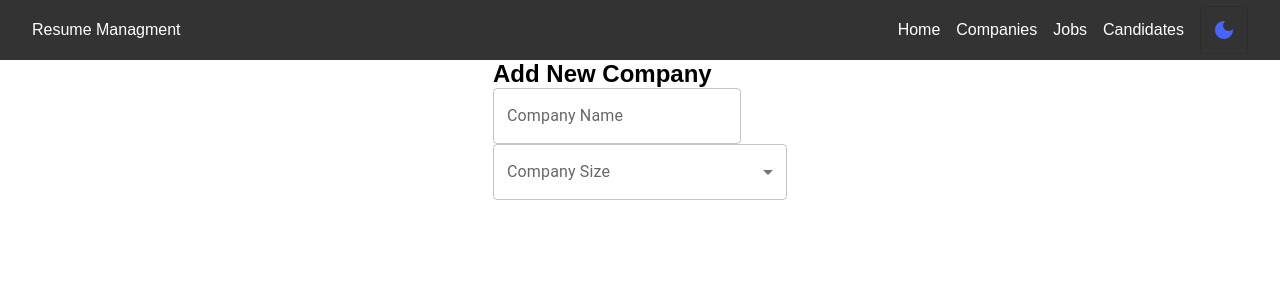
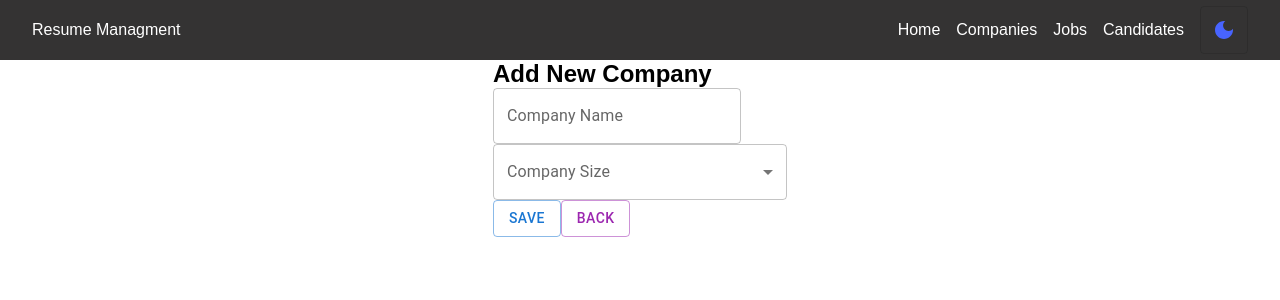
Before and after one commit to AleksandrPolishchuk/ResumeManagmentApp, a React (Create React App) app in the folder frontend/: page /companies/add in a window 1280 px wide. Shown: the top 300 px of the page. Built offline with nearby package versions, Linux system fonts and the light colour scheme.

Commit message:
add save&back btns for AddCompany page

```diff
--- a/frontend/src/pages/companies/AddCompany.page.tsx
+++ b/frontend/src/pages/companies/AddCompany.page.tsx
@@ -1,18 +1,28 @@
 import { useState } from "react";
 import { ICreateCompanyDto } from "../../types/global.typing";
 import {
+  Button,
   FormControl,
   InputLabel,
   MenuItem,
   Select,
   TextField,
 } from "@mui/material";
+import { useNavigate } from "react-router-dom";
 
 const AddCompany = () => {
   const [company, setCompany] = useState<ICreateCompanyDto>({
     name: "",
     size: "",
   });
+
+  const redirect = useNavigate();
+
+  const handleClickSaveBtn = () => {};
+  const handleClickBackBtn = () => {
+    redirect("/companies");
+  };
+
   return (
     <div className="content">
       <div className="add-company">
@@ -36,6 +46,22 @@ const AddCompany = () => {
             <MenuItem value="Large">Large</MenuItem>
           </Select>
         </FormControl>
+        <div className="btns">
+          <Button
+            variant="outlined"
+            color="primary"
+            onClick={handleClickSaveBtn}
+          >
+            Save
+          </Button>
+          <Button
+            variant="outlined"
+            color="secondary"
+            onClick={handleClickBackBtn}
+          >
+            Back
+          </Button>
+        </div>
       </div>
     </div>
   );
```
